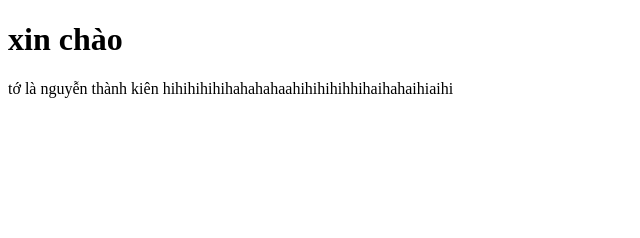
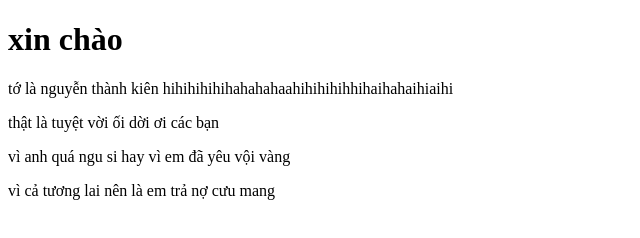
Before and after one commit to HagChiKiin/github-demo, a plain HTML site: page index.html in a window 1280 px wide. Shown: the whole page, without its empty margins (0-640 px from the left). Drawn offline with Linux system fonts and the light colour scheme.

Commit message:
thêm tiếp nội dung

```diff
--- a/index.html
+++ b/index.html
@@ -9,5 +9,8 @@
 <body>
     <h1>xin chào</h1>
     <P>tớ là nguyễn thành kiên hihihihihihahahahaahihihihihhihaihahaihiaihi </P>
+    <p>thật là tuyệt vời ối dời ơi các bạn</p>
+    <p>vì anh quá ngu si hay vì em đã yêu vội vàng</p>
+    <p>vì cả tương lai nên là em trả nợ cưu mang</p>
 </body>
 </html>
```
